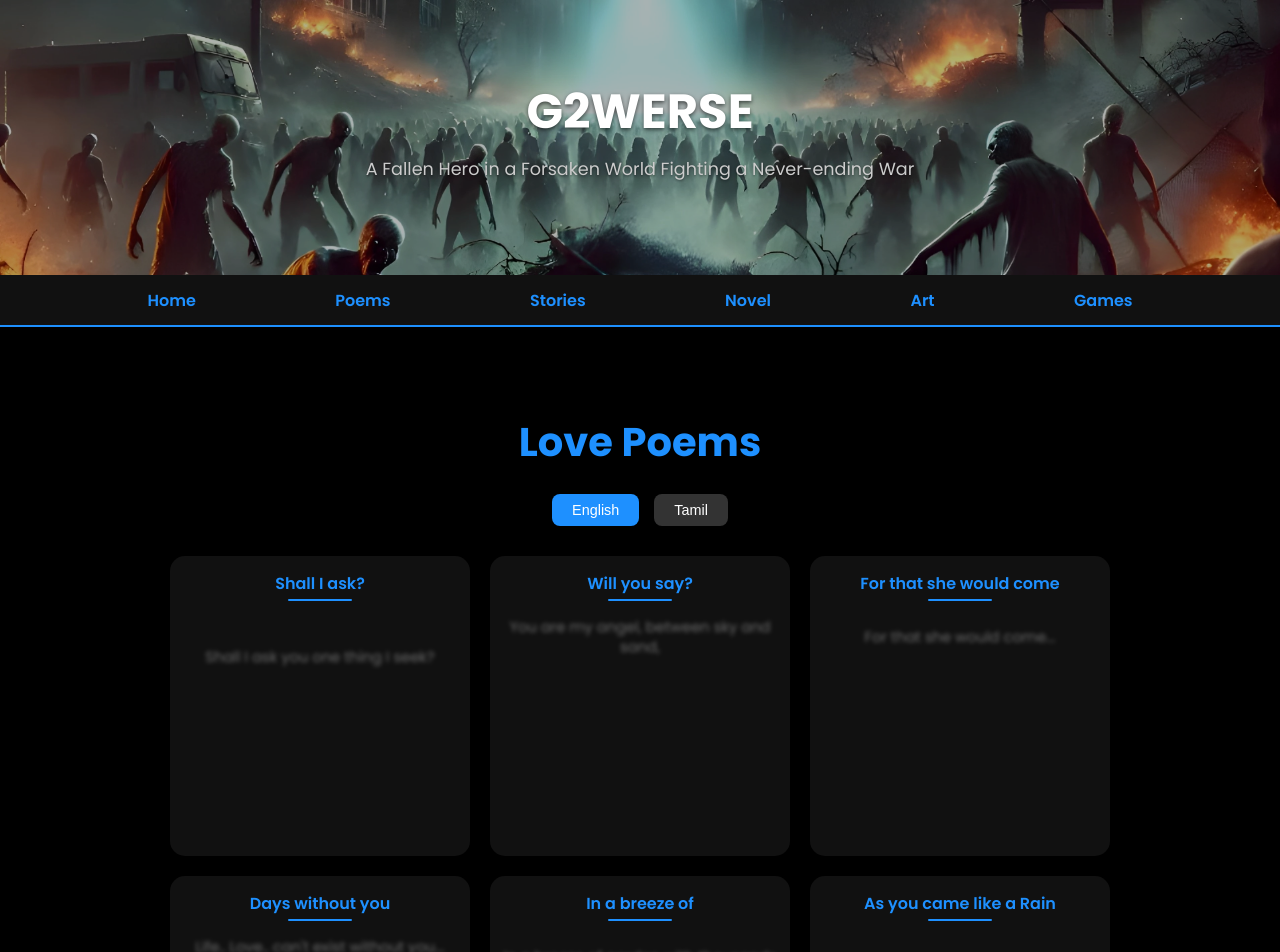
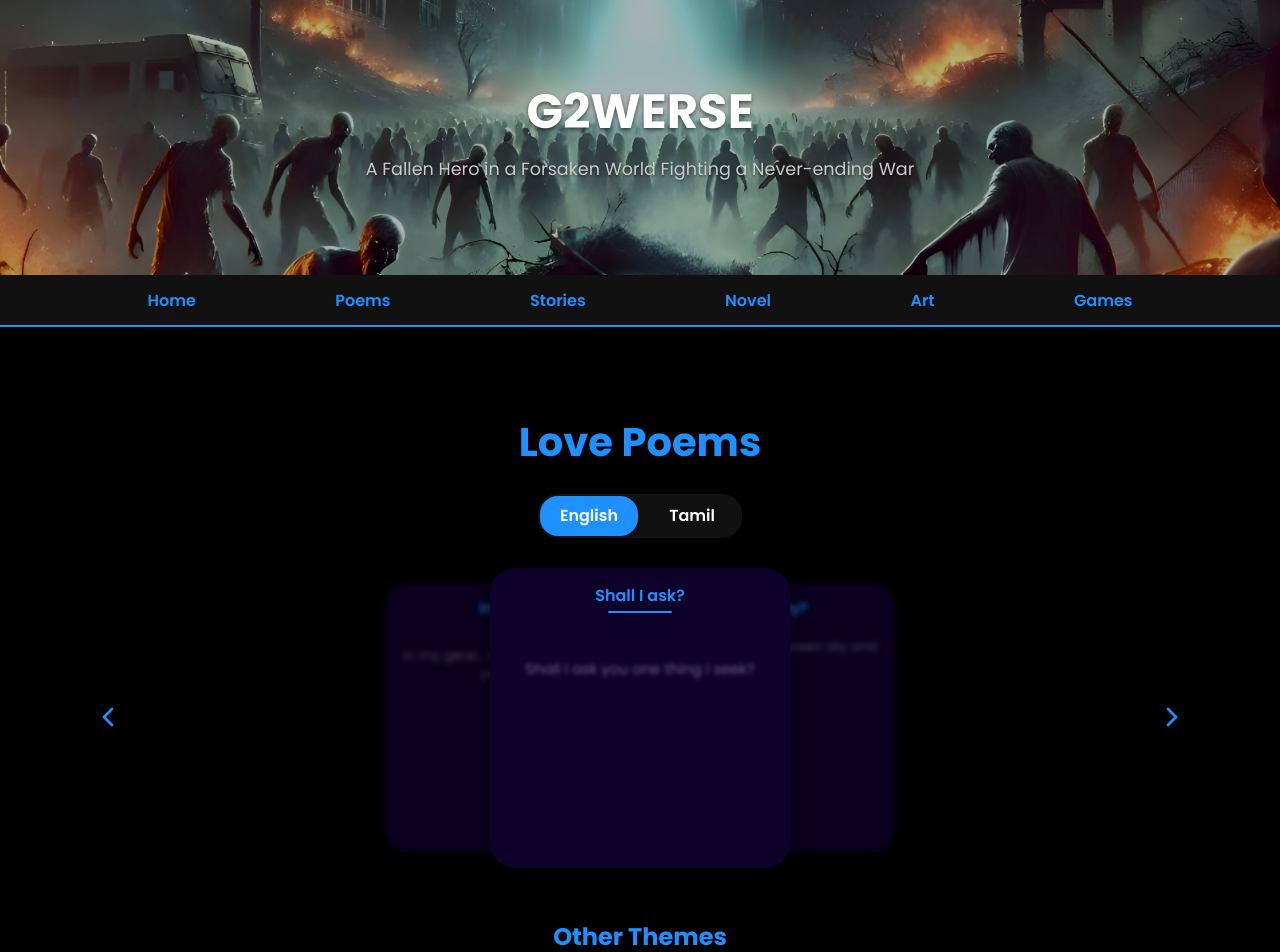
Before and after one commit to Sriashwin/G2werse, a React (Create React App) app: page /G2werse/poems in a window 1280 px wide. Shown: the top 952 px of the page. Built offline with nearby package versions, Linux system fonts and the light colour scheme.

Commit message:
Poem Updated

```diff
--- a/public/index.html
+++ b/public/index.html
@@ -9,8 +9,10 @@
       name="description"
       content="Web site created using create-react-app"
     />
+    <meta name="description" content="Official site of Sriashwin, author of G2werse. Explore stories like 'In A World Of War'.">
+    <link rel="canonical" href="https://sriashwin.github.io/G2werse/">
     <meta name="google-site-verification" content="zg2PN7uApToNS1l0U8649pfJ_OLhhyJ5XnbXSMpNEvE" />
-    <link rel="apple-touch-icon" href="g2w.png" />
+    <link rel="apple-touch-icon" href="%PUBLIC_URL%/g2w.webp" />
     <!--
       manifest.json provides metadata used when your web app is installed on a
       user's mobile device or desktop. See https://developers.google.com/web/fundamentals/web-app-manifest/
--- a/src/pages/Games.jsx
+++ b/src/pages/Games.jsx
@@ -44,7 +44,7 @@ export default function Games() {
 
 const styles = {
   container: {
-    backgroundColor: "#000",
+    backgroundColor: "transparent",
     color: "#ddd",
     minHeight: "100vh",
     padding: "40px 20px",
--- a/src/pages/Home.jsx
+++ b/src/pages/Home.jsx
@@ -3,7 +3,7 @@ import { Instagram, PenTool, Youtube } from "lucide-react";
 import { useState } from "react";
 
 export default function Home() {
-  const [photoHovered, setPhotoHovered] = useState(false);
+  // const [photoHovered, setPhotoHovered] = useState(false);        --->add it later
   const links = [
     {
       name: "Instagram",
@@ -41,7 +41,7 @@ export default function Home() {
         <h2 style={styles.sectionTitle}>About Me</h2>
         {/* Author Photo */}
         <div style={styles.photoWrapper}>
-          <img
+          {/* <img
             src={`${process.env.PUBLIC_URL}/assets/me.webp`}
             alt="Sriashwin S"
             style={{
@@ -52,7 +52,7 @@ export default function Home() {
             }}
             onMouseEnter={() => setPhotoHovered(true)}
             onMouseLeave={() => setPhotoHovered(false)}
-          />
+          /> */}
         </div>
         <br/>
         <p style={styles.text}>
@@ -100,7 +100,7 @@ export default function Home() {
 
 const styles = {
   container: {
-    backgroundColor: "#000",
+    backgroundColor: "transparent",
     color: "#ddd",
     fontFamily: "'Poppins', sans-serif",
     lineHeight: 1.6,
--- a/src/pages/Novel.jsx
+++ b/src/pages/Novel.jsx
@@ -7,7 +7,7 @@ export default function Novel() {
   const novels = [
     {
       image: "book1.webp",
-      locked: false,
+      locked: true,
       link: "/novel/book1",
       title: "A Rise Of The War",
       genre: "Psychological | Sci-fi Thriller",
--- a/src/pages/Poems.jsx
+++ b/src/pages/Poems.jsx
@@ -1,11 +1,19 @@
 // src/pages/Poems.jsx
 import React, { useEffect, useState, useRef } from "react";
+import { ChevronLeft, ChevronRight } from "lucide-react";
 
 export default function Poems() {
   const [poems, setPoems] = useState([]);
   const [language, setLanguage] = useState("English");
   const [otherPoems, setOtherPoems] = useState([]);
   const [supportsHover, setSupportsHover] = useState(false);
+
+  const [activeIndexMain, setActiveIndexMain] = useState(0);
+  const [activeIndexOther, setActiveIndexOther] = useState(0);
+
+  const touchStartX = useRef(0);
+  const touchEndX = useRef(0);
+  const touchMoved = useRef(false);
 
   // Load main poems
   useEffect(() => {
@@ -24,7 +32,7 @@ export default function Poems() {
       .catch((err) => console.error("Error loading other poems:", err));
   }, []);
 
-  // detect hover support
+  // Detect hover support
   useEffect(() => {
     if (typeof window !== "undefined" && window.matchMedia) {
       const mq = window.matchMedia("(hover: hover) and (pointer: fine)");
@@ -41,68 +49,136 @@ export default function Poems() {
     }
   }, []);
 
+  // Slider navigation
+  const prevCard = (isOther = false) => {
+    if (isOther) {
+      setActiveIndexOther((prev) => (prev === 0 ? otherPoems.length - 1 : prev - 1));
+    } else {
+      setActiveIndexMain((prev) => (prev === 0 ? poems.length - 1 : prev - 1));
+    }
+  };
+  const nextCard = (isOther = false) => {
+    if (isOther) {
+      setActiveIndexOther((prev) => (prev === otherPoems.length - 1 ? 0 : prev + 1));
+    } else {
+      setActiveIndexMain((prev) => (prev === poems.length - 1 ? 0 : prev + 1));
+    }
+  };
+
+  // Touch swipe handlers
+  const handleTouchStart = (e) => {
+    touchStartX.current = e.touches[0].clientX;
+    touchMoved.current = false;
+  };
+  const handleTouchMove = (e) => {
+    touchEndX.current = e.touches[0].clientX;
+    touchMoved.current = true;
+  };
+  const handleTouchEnd = (isOther = false) => {
+    const diff = touchStartX.current - touchEndX.current;
+    if (Math.abs(diff) > 50) {
+      if (diff > 0) nextCard(isOther);
+      else prevCard(isOther);
+    }
+  };
+
+  // Helper to render slider
+  const renderSlider = (data, activeIndex, isOther = false) => {
+    return (
+      <div
+        style={sliderStyles.sliderContainer}
+        onTouchStart={handleTouchStart}
+        onTouchMove={handleTouchMove}
+        onTouchEnd={() => handleTouchEnd(isOther)}
+      >
+        <button style={sliderStyles.btn} onClick={() => prevCard(isOther)}>
+          <ChevronLeft size={32} />
+        </button>
+
+        <div style={sliderStyles.cardsWrapper}>
+          {data.map((poem, index) => {
+            let className = "";
+            if (index === activeIndex) className = "active";
+            else if (index === (activeIndex - 1 + data.length) % data.length) className = "left";
+            else if (index === (activeIndex + 1) % data.length) className = "right";
+            else className = "back";
+
+            return (
+              <div
+                key={index}
+                style={{
+                  ...sliderStyles.cardPositions[className],
+                  width: "300px",
+                  height: "300px",
+                }}
+              >
+                <PoemCard
+                  poem={poem}
+                  supportsHover={supportsHover}
+                  showLanguage={isOther}
+                  touchMoved={touchMoved}
+                />
+              </div>
+            );
+          })}
+        </div>
+
+        <button style={sliderStyles.btn} onClick={() => nextCard(isOther)}>
+          <ChevronRight size={32} />
+        </button>
+      </div>
+    );
+  };
+
   return (
     <div style={styles.container}>
       <h1 style={styles.pageTitle}>Love Poems</h1>
 
+      {/* Language Toggle */}
       <div style={styles.languageSelector}>
-        <button
-          style={{
-            ...styles.langButton,
-            backgroundColor: language === "English" ? "#1e90ff" : "#333",
-          }}
-          onClick={() => setLanguage("English")}
+        <div
+          onClick={() => setLanguage(language === "English" ? "Tamil" : "English")}
+          style={styles.toggleContainer}
         >
-          English
-        </button>
-        <button
-          style={{
-            ...styles.langButton,
-            backgroundColor: language === "Tamil" ? "#1e90ff" : "#333",
-          }}
-          onClick={() => setLanguage("Tamil")}
-        >
-          Tamil
-        </button>
+          {/* Sliding Thumb showing selected language */}
+          <div
+            style={{
+              ...styles.toggleThumb,
+              left: language === "English" ? "2px" : "calc(50% + 2px)",
+            }}
+          >
+            {language}
+          </div>
+
+          {/* Inactive labels behind */}
+          <div style={styles.toggleLabels}>
+            <span style={{ color: language === "English" ? "#aaa" : "#fff" }}>English</span>
+            <span style={{ color: language === "Tamil" ? "#aaa" : "#fff" }}>Tamil</span>
+          </div>
+        </div>
       </div>
 
-      {/* Main poems */}
-      <div style={styles.row}>
-        {poems.map((poem, index) => (
-          <PoemCard
-            key={index}
-            poem={poem}
-            supportsHover={supportsHover}
-            showLanguage={false} // no language for love poems
-          />
-        ))}
-      </div>
+      {/* Main poems slider */}
+      {poems.length > 0 && renderSlider(poems, activeIndexMain)}
 
-      {/* Other Themes Section */}
+      {/* Other Poems Slider */}
       {otherPoems.length > 0 && (
         <>
           <h2 style={{ color: "#1e90ff", marginTop: "50px" }}>Other Themes</h2>
-          <div style={styles.row}>
-            {otherPoems.map((poem, index) => (
-              <PoemCard
-                key={index}
-                poem={poem}
-                supportsHover={supportsHover}
-                showLanguage={true} // show language label
-              />
-            ))}
-          </div>
+          {renderSlider(otherPoems, activeIndexOther, true)}
         </>
       )}
+
       <p style={styles.hint}>
         Desktop: Hover to see description, click to open. <br />
-        Mobile: Tap once to see description, tap again to open.
+        Mobile: Swipe to slide, tap twice to open link.
       </p>
     </div>
   );
 }
 
-function PoemCard({ poem, supportsHover, showLanguage }) {
+// PoemCard component
+function PoemCard({ poem, supportsHover, showLanguage, touchMoved }) {
   const [hover, setHover] = useState(false);
   const [tappedOnce, setTappedOnce] = useState(false);
   const tapTimeout = useRef(null);
@@ -121,11 +197,18 @@ function PoemCard({ poem, supportsHover, showLanguage }) {
     }
 
     e.preventDefault();
+
+    if (touchMoved.current) {
+      touchMoved.current = false;
+      return;
+    }
+
     if (!tappedOnce) {
       setTappedOnce(true);
-      tapTimeout.current = setTimeout(() => setTappedOnce(false), 10000); // 10s to read
+      tapTimeout.current = setTimeout(() => setTappedOnce(false), 1000);
       return;
     }
+
     clearTimeout(tapTimeout.current);
     window.open(poem.link, "_blank");
     setTappedOnce(false);
@@ -143,8 +226,9 @@ function PoemCard({ poem, supportsHover, showLanguage }) {
       onMouseEnter={handleMouseEnter}
       onMouseLeave={handleMouseLeave}
       onClick={handleClick}
+      onTouchStart={() => (touchMoved.current = false)}
+      onTouchMove={() => (touchMoved.current = true)}
     >
-      {/* Title */}
       <div style={styles.titleWrapper}>
         <div style={styles.poemTitle}>{poem.title}</div>
         <div
@@ -159,15 +243,13 @@ function PoemCard({ poem, supportsHover, showLanguage }) {
         />
       </div>
 
-      {/* Lines */}
       <div
         style={{
           ...styles.lineContainer,
           opacity: showInfo ? 1 : 0.6,
           filter: showInfo ? "blur(0)" : "blur(2px)",
           transform: showInfo ? "translateY(0)" : "translateY(5px)",
-          transition:
-            "opacity 0.3s ease, filter 0.3s ease, transform 0.3s ease",
+          transition: "opacity 0.3s ease, filter 0.3s ease, transform 0.3s ease",
         }}
       >
         {poem.lines.slice(0, 4).map((line, idx) => (
@@ -177,7 +259,7 @@ function PoemCard({ poem, supportsHover, showLanguage }) {
               ...styles.line,
               opacity: showInfo ? 1 : idx === 0 ? 0.75 : 0,
               transition: "opacity 0.3s ease",
-              lineHeight: "1.35"
+              lineHeight: 1.35,
             }}
           >
             {line}
@@ -211,28 +293,50 @@ const styles = {
     justifyContent: "center",
     gap: "15px",
   },
-  langButton: {
-    padding: "8px 20px",
-    fontSize: "0.9rem",
-    border: "none",
-    borderRadius: "8px",
+  toggleContainer: {
+    width: "200px",
+    height: "40px",
+    borderRadius: "20px",
+    position: "relative",
     cursor: "pointer",
+    display: "flex",
+    alignItems: "center",
+    backgroundColor: "#111",
+    padding: "2px",
+    userSelect: "none",
+  },
+  toggleThumb: {
+    position: "absolute",
+    top: "2px",
+    width: "calc(50% - 4px)",
+    height: "40px",
+    borderRadius: "18px",
+    display: "flex",
+    alignItems: "center",
+    justifyContent: "center",
+    backgroundColor: "#1e90ff",
     color: "#fff",
-    transition: "all 0.25s ease",
+    fontWeight: 600,
+    transition: "left 0.3s ease",
+    zIndex: 2,
   },
-  row: {
+  toggleLabels: {
+    position: "relative",
+    width: "100%",
     display: "flex",
-    gap: "20px",
-    flexWrap: "wrap",
-    justifyContent: "center",
+    justifyContent: "space-between",
+    padding: "0px 25px",
+    fontWeight: 600,
+    zIndex: 1,
+    pointerEvents: "none",
   },
   poemCard: {
-    width: "300px",
-    height: "300px",
-    borderRadius: "15px",
+    width: "100%",
+    height: "100%",
+    borderRadius: "25px",
     overflow: "hidden",
     boxShadow: "0 0 15px rgba(0,0,0,0.5)",
-    backgroundColor: "#111",
+    backgroundColor: "#0d022aff",
     cursor: "pointer",
     padding: "16px",
     boxSizing: "border-box",
@@ -272,7 +376,7 @@ const styles = {
     textAlign: "center",
     overflow: "hidden",
     color: "#ddd",
-    padding: "10px 10px 10px 10px",
+    padding: "10px",
   },
   line: {
     fontSize: "0.92rem",
@@ -284,5 +388,67 @@ const styles = {
     marginTop: "20px",
     fontSize: "0.9rem",
     color: "#aaa",
-  }
+  },
 };
+
+/* Slider Styles */
+const sliderStyles = {
+  sliderContainer: {
+    display: "flex",
+    alignItems: "center",
+    justifyContent: "center",
+    gap: "10px",
+    flexWrap: "nowrap",
+    marginBottom: "40px",
+    overflow: "hidden",
+    position: "relative",
+  },
+  cardsWrapper: {
+    display: "flex",
+    justifyContent: "center",
+    alignItems: "center",
+    position: "relative",
+    width: "100%",
+    maxWidth: "1000px",
+    minHeight: "300px",
+  },
+  btn: {
+    background: "transparent",
+    border: "none",
+    color: "#1e90ff",
+    cursor: "pointer",
+    zIndex: 10,
+  },
+  cardPositions: {
+    left: {
+      transform: "translateX(-40%) scale(0.9)",
+      zIndex: 2,
+      opacity: 0.7,
+      position: "absolute",
+      filter: "blur(3px)",
+      transition: "all 0.4s ease",
+    },
+    right: {
+      transform: "translateX(40%) scale(0.9)",
+      zIndex: 2,
+      opacity: 0.7,
+      position: "absolute",
+      filter: "blur(3px)",
+      transition: "all 0.4s ease",
+    },
+    active: {
+      transform: "translateX(0) scale(1)",
+      zIndex: 5,
+      opacity: 1,
+      position: "absolute",
+      transition: "all 0.4s ease",
+    },
+    back: {
+      transform: "translateX(0) scale(0.7)",
+      zIndex: 0,
+      opacity: 0,
+      position: "absolute",
+      transition: "all 0.4s ease",
+    },
+  },
+};
--- a/src/pages/Stories.jsx
+++ b/src/pages/Stories.jsx
@@ -12,7 +12,8 @@ export default function Stories({ onDataLoaded }) {
         cover: "ITWOW.webp",
         link: "https://writersaps.medium.com/a-day-he-woke-up-66010844f89e",
         genre: "Sci-Fi",
-        synopsis: "In a world full of War, Dr. SAPS must unravel humanity's mistakes before it's too late.",
+        synopsis:
+          "In a world full of War, Dr. SAPS must unravel humanity's mistakes before it's too late.",
       },
       {
         title: "As The Angel Wished",
@@ -68,24 +69,24 @@ function StoryCard({ story }) {
 
   const handleMouseLeave = () => {
     if (!isTouchDevice) setHover(false);
-    setTapped(false); // reset mobile tap state too, in case window resized
+    setTapped(false);
   };
 
   // Click / Tap
   const handleClick = (e) => {
     if (isTouchDevice) {
-      e.preventDefault(); // stop immediate link open
+      e.preventDefault();
       if (!tapped) {
-        setTapped(true); // first tap: show description
+        setTapped(true);
       } else {
-        window.open(story.link, "_blank"); // second tap: open link
+        window.open(story.link, "_blank");
       }
     } else {
-      window.open(story.link, "_blank"); // desktop: click always opens
+      window.open(story.link, "_blank");
     }
   };
 
-  const showInfo = isTouchDevice ? tapped : hover; // conditional for rendering info
+  const showInfo = isTouchDevice ? tapped : hover;
 
   return (
     <div
@@ -108,9 +109,12 @@ function StoryCard({ story }) {
 
       {showInfo && (
         <div style={styles.hoverInfo}>
-          <h3 style={styles.storyTitle}>{story.title}</h3>
-          <p style={styles.genre}>{story.genre}</p>
-          <p style={styles.synopsis}>{story.synopsis}</p>
+          <div style={styles.hoverInfoBackground}></div>
+          <div style={styles.hoverInfoText}>
+            <h3 style={styles.storyTitle}>{story.title}</h3>
+            <p style={styles.genre}>{story.genre}</p>
+            <p style={styles.synopsis}>{story.synopsis}</p>
+          </div>
         </div>
       )}
     </div>
@@ -161,14 +165,30 @@ const styles = {
     bottom: 0,
     left: 0,
     width: "100%",
-    background: "rgba(0,0,0,0.85)",
+    maxHeight: "60%",
+    display: "flex",
+    flexDirection: "column",
+    justifyContent: "flex-end",
+    textAlign: "left",
+    pointerEvents: "none",
+    overflow: "visible",
+  },
+  hoverInfoBackground: {
+    position: "absolute",
+    bottom: 0,
+    left: 0,
+    width: "100%",
+    height: "100%",
+    background:
+      "linear-gradient(to top, rgba(0,0,0,1) 0%, rgba(0,0,0,0.8) 80%, rgba(0,0,0,0) 100%)",
+    borderRadius: "0 0 10px 10px",
+    zIndex: 0,
+  },
+  hoverInfoText: {
+    position: "relative",
+    zIndex: 1,
     color: "#fff",
     padding: "10px",
-    boxSizing: "border-box",
-    maxHeight: "60%",
-    overflow: "hidden",
-    textAlign: "left",
-    borderRadius: "0 0 10px 10px",
   },
   storyTitle: {
     fontSize: "1rem",
```
Also changed, not shown: src/preloadImages.js (+5 -5 lines), public/manifest.json, public/me.webp (renamed from public/assets/me.webp), public/robots.txt.
